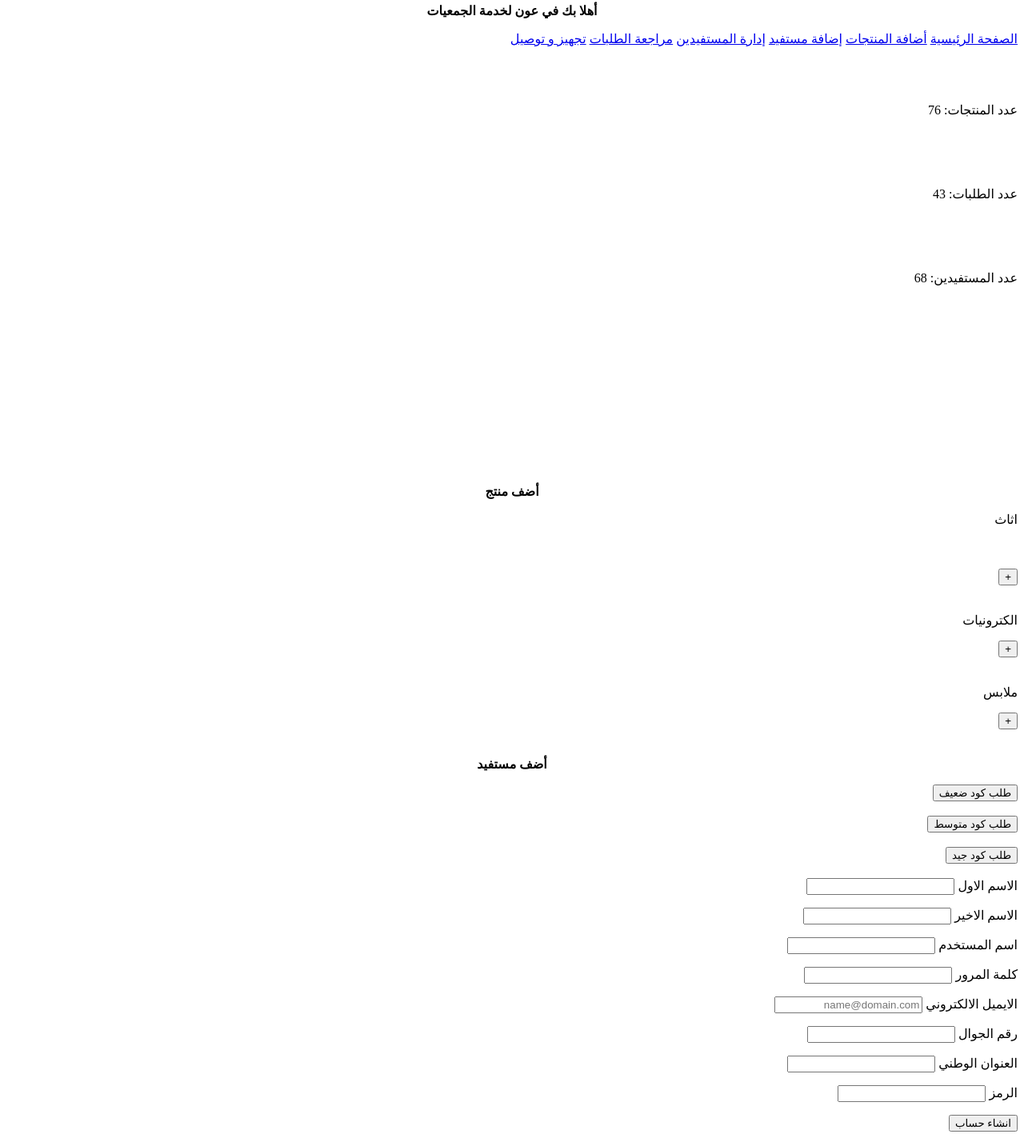
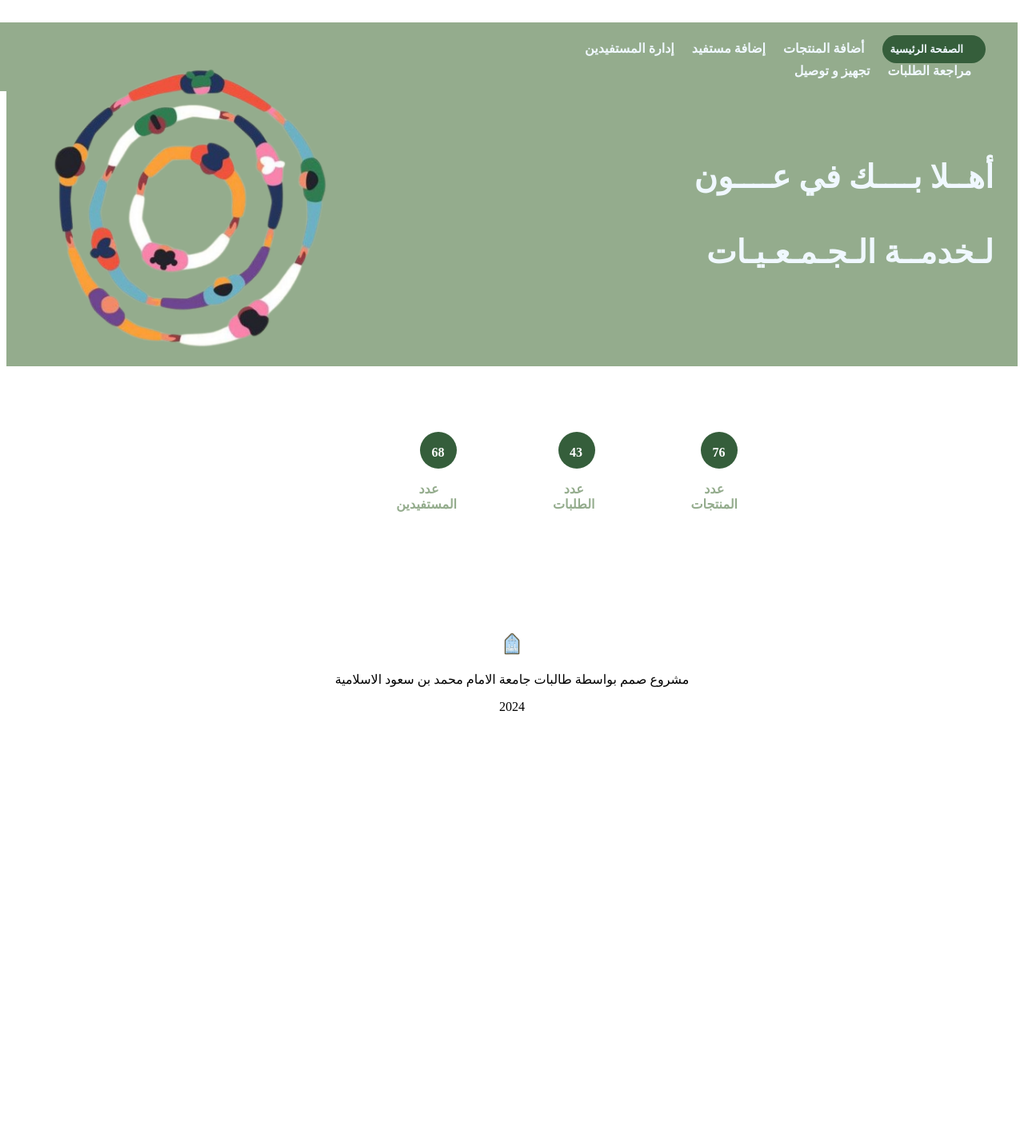
Before and after one commit to LamiaAlobaid/3awn-website, a plain HTML site: page CS346 project/groupPage.html in a window 1280 px wide. Shown: the part 12-1430 px from the top of the page at 80% size. After the commit the page ends 921 px from the top, so only its background shows below. Drawn offline with Linux system fonts and the light colour scheme.

Commit message:
complete group page

```diff
--- a/CS346 project/groupPage.html
+++ b/CS346 project/groupPage.html
@@ -4,108 +4,63 @@
 <head>
     <meta charset="UTF-8">
     <title>3awn for associations</title>
+    <link rel="stylesheet" type="text/css" href="stylepersonpage.css">
 </head>
 
 <body>
 
-    <b><p align = "center">أهلا بك في عون لخدمة الجمعيات</p></b>
+<section class="group_page_continer">
+    <!--MENU BAR-->
+    <nav class="navmenu2">
 
-     <!--menu-->
-     <nav>
-        <a href="#">الصفحة الرئيسية</a>
-        <a href="#اضافة منتجات">أضافة المنتجات</a>
-        <a href="#اضافة مستفيد">إضافة مستفيد</a>
-        <a href="#">إدارة المستفيدين</a>
-        <a href="#">مراجعة الطلبات</a>
-        <a href="#">تجهيز و توصيل</a>
-      </nav>
+      <!--menu-->
+      <ul class="navbar">
+        <button class = "menuebutton"><a href="groupPage.html">الصفحة الرئيسية</a></button>
+        <li><a href="#اضافة منتجات">أضافة المنتجات</a></li>
+        <li> <a href="#اضافة مستفيد">إضافة مستفيد</a></li>
+        <li> <a href="#">إدارة المستفيدين</a</li>
+        <li><a href="#">مراجعة الطلبات</a></li>
+        <li> <a href="#">تجهيز و توصيل</a></li>
+      </ul>
+      </div>
+    </nav>
+
+    <!--welcome text in group page-->
+    <p class="welcomephrase2">أهــلا بــــك في عــــون<br><br> لـخدمــة الـجـمـعـيـات</p>
+    <img src="photos/fronpagepic.png" class="welcomepic2" width="450px" length="450px" alt="3awn">
+  </section>
+
+    <!-- ==============================  -->
 <!--الصفحة الرئيسية-->
-<br><br><br>
-<p>عدد المنتجات:  76</p>
-<br><br><br>
-<p>عدد الطلبات:  43</p>
-<br><br><br>
-<p>عدد المستفيدين:  68</p>
-<br><br><br>
-<br><br><br>
-<br><br><br>
-<br><br><br>
+<div class="circleContainer">
 
-<!--اضافة منتجات-->
-<section id="اضافة منتجات">
-    <b><p align = "center">أضف منتج</p></b>
-    <p>اثاث</p>
-    <br><br>
-    <button type="button"> + </button>
-    <br><br>
-    <p>الكترونيات</p>
-    <button type="button"> + </button>
-    <br><br>
-    <p>ملابس</p>
-    <button type="button"> + </button>
-    <br><br>
-</section>
+<div class="cir1">
+    <div class="circle"><p>76</p></div>
+<p>عدد المنتجات</p>
+</div>
 
-<!--اضافة مستفيد-->
-<section id="اضافة مستفيد">
-    <b><p align = "center">أضف مستفيد</p></b>
+<div class="cir2">
+   <div class="circle"><p>43</p></div>
+<p>عدد الطلبات</p>
+</div>
 
-    <button type="button">طلب كود ضعيف </button>
-    <br><br>
-    <button type="button"> طلب كود متوسط </button>
-    <br><br>
-    <button type="button">طلب كود جيد</button>
-    <br><br>
+<div class="cir3">
+    <div class="circle"><p>68</p></div>
+<p>عدد المستفيدين</p>
+</div>
 
-    <form method="post" action="">
-            <label>الاسم الاول
-                <input type="text" name="الاسم الاول" value="">
-            </label>
-        </p>
-        <p>
-            <label>الاسم الاخير
-                <input type="text" name="الاسم الاخير" value="">
-            </label>
-        </p>
-        <p>
-            <label>اسم المستخدم
-                <input type="text" name="اسم المستخدم" value="">
-            </label>
-        </p>
-        <p>
-            <label> كلمة المرور
-                <input type="password" name="كلمة المرور" value="">
-            </label>
-        </p>
-        <p>
-            <label>الايميل الالكتروني
-                <input type="email" placeholder="name@domain.com" required />
-            </label>
-        </p>
-        <p>
-            <label>رقم الجوال
-                <input type="tel"  required />
-            </label>
-        </p>
-        <p>
-            <label> العنوان الوطني
-                <input type="text" name="العنوان الوطني" value="">
-            </label>
-        </p>
-        <p>
-            <label>الرمز
-                <input type="text" name="الرمز" value="">
-            </label>
-        </p>
-       <a href = "personPage.html"> <input type="submit" name="submit" value="انشاء حساب"> </a>
-    </form>
+</div>
 
-</section>
+<!-- footer -->
+<footer>
+    <div class = "column">
+      <img class= "logofooter" src = "photos/imamu.png" width="30px" height="30px">
+      <p> مشروع صمم بواسطة طالبات جامعة الامام محمد بن سعود الاسلامية</p>
 
-
-
-
-
+    <div class = "copyright">
+      <p>2024</p>
+    </div>
+  </footer>
 
 
 
--- a/CS346 project/stylepersonpage.css
+++ b/CS346 project/stylepersonpage.css
@@ -307,15 +307,7 @@ footer{
 
 }
 
-/* First page */
-.first_page_continer{
-    background-color: #94ac8d;
-    align-items: end;
-    padding-right: 50px;
-    height: 450px;
-    text-size-adjust: 80px ;
-    }
-
+    /* button with a hover */
     .btn{
        font-size: 18px;
        background: #355E3b;
@@ -338,4 +330,76 @@ footer{
         margin-bottom: 100px;
     }
 
+    /* Group Page */
+    .group_page_continer{
+        background-color: #94ac8d;
+        align-items: center;
+        padding: 0px;
+        padding-top: 0px;
+        height: 430px;
+        text-size-adjust: 80px ;
+        z-index: 1;
+        }
+    .welcomepic2 {
+        position: absolute;
+        top: 5%;
+        left: 1%;
+        z-index: 1000;
+    }
+    .welcomephrase2{
+        padding-top: 170px;
+        padding-right: 30px;
+        font-size: 40px;
+        color: aliceblue;
+        text-align: "right";
+        font-weight: bolder;
+    }
+    .navmenu2 {
+        position: fixed;
+        padding-left: 690px;
+        background-color: #94ac8d;
+        z-index: 999;
+    }
+    .navmenu2 ul li {
+        display: inline-block;
+        /* width: 650px; */
+    }
+    .circleContainer{
+        width: 500px;
+        height: 250px;
+        align-items:"center" ;
+        display: flex;
+        padding-right: 150px;
+        padding-top: 82px;
+        font-weight: bolder;
+        color: #94ac8d;
+    }
+    .circle{
+        background-color: #355E3b;
+        height: 45px;
+        width: 45px;
+        border-radius: 50%;
+        padding-top: 0.5px;
+        padding-bottom: 0.5px;
+        padding-right: 1px;
+        text-align: center;
+        color: white;
+    }
+    .cir1{
+        padding-right: 200px;
+        float: right;
+        width: 70px;
+        text-align: center;
+    }
+    .cir2{
+        margin-left: 120px;
+        margin-right: 120px;
+        width: 70px;
+        text-align: center;
+    }
+    .cir3{
+        float: left;
+        width: 70px;
+        text-align: center;
+    }
     /* ------------------------------- */
```
